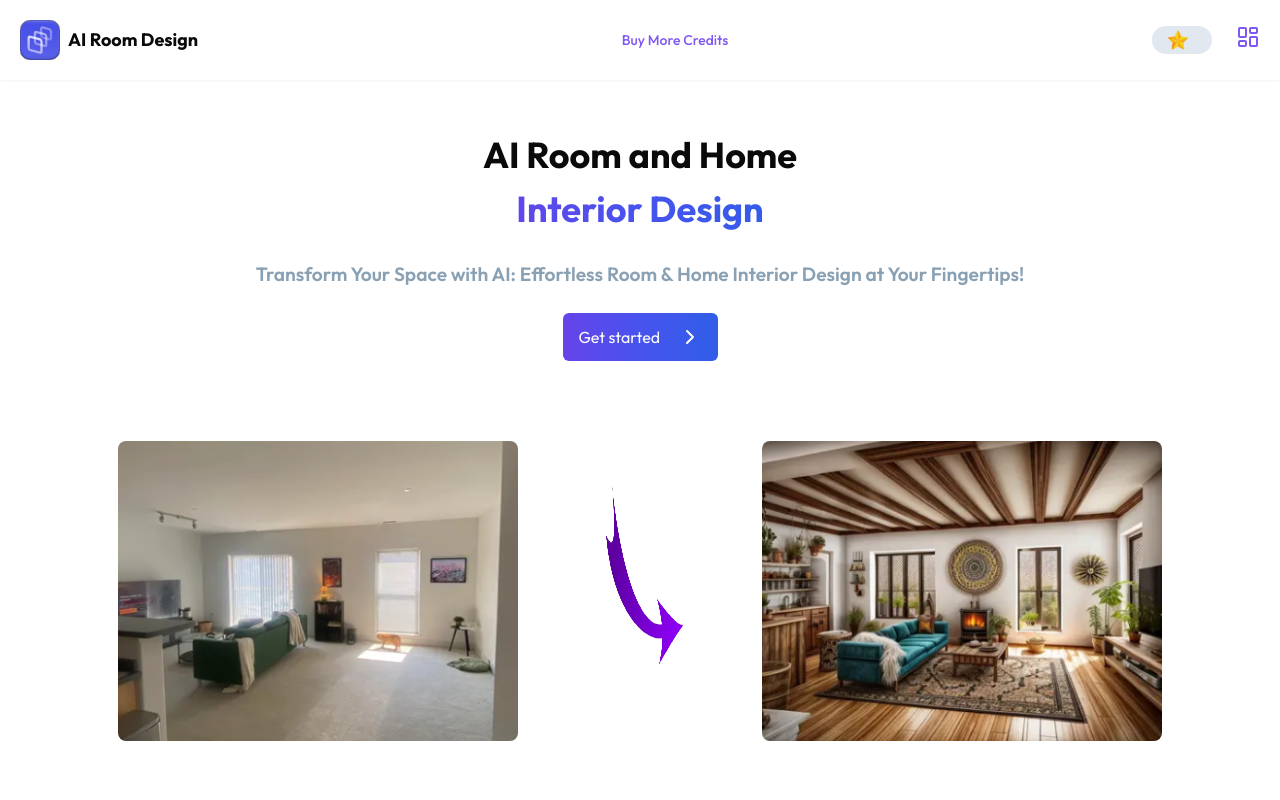
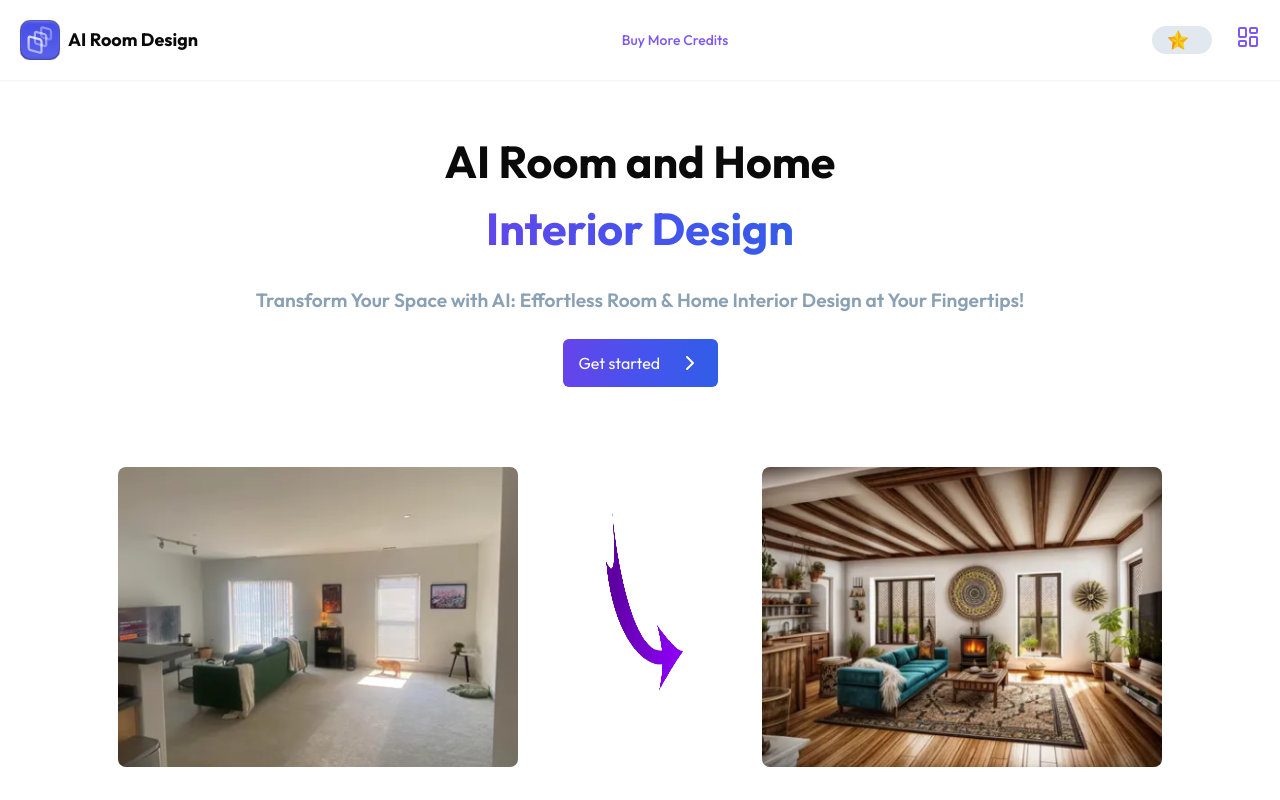
Before and after one commit to Francis7575/AI-Interior-Design-Generator-App, a Next.js app: page / in a window 1280 px wide. Shown: the top 800 px of the page. Built offline with nearby package versions, Linux system fonts and the light colour scheme; no server answers.

Commit message:
updated homepage

```diff
--- a/src/app/page.tsx
+++ b/src/app/page.tsx
@@ -13,7 +13,7 @@ export default function Home() {
   return (
     <section className="mt-12">
       <div className="flex flex-col items-center px-4">
-        <h1 className="font-bold text-[2.25rem] text-center flex flex-col">
+        <h1 className="font-bold text-[2.25rem] lg:text-[2.8rem] text-center flex flex-col">
           <span>AI Room and Home</span>
           <span className="gradient-text">Interior Design</span>
         </h1>
```
